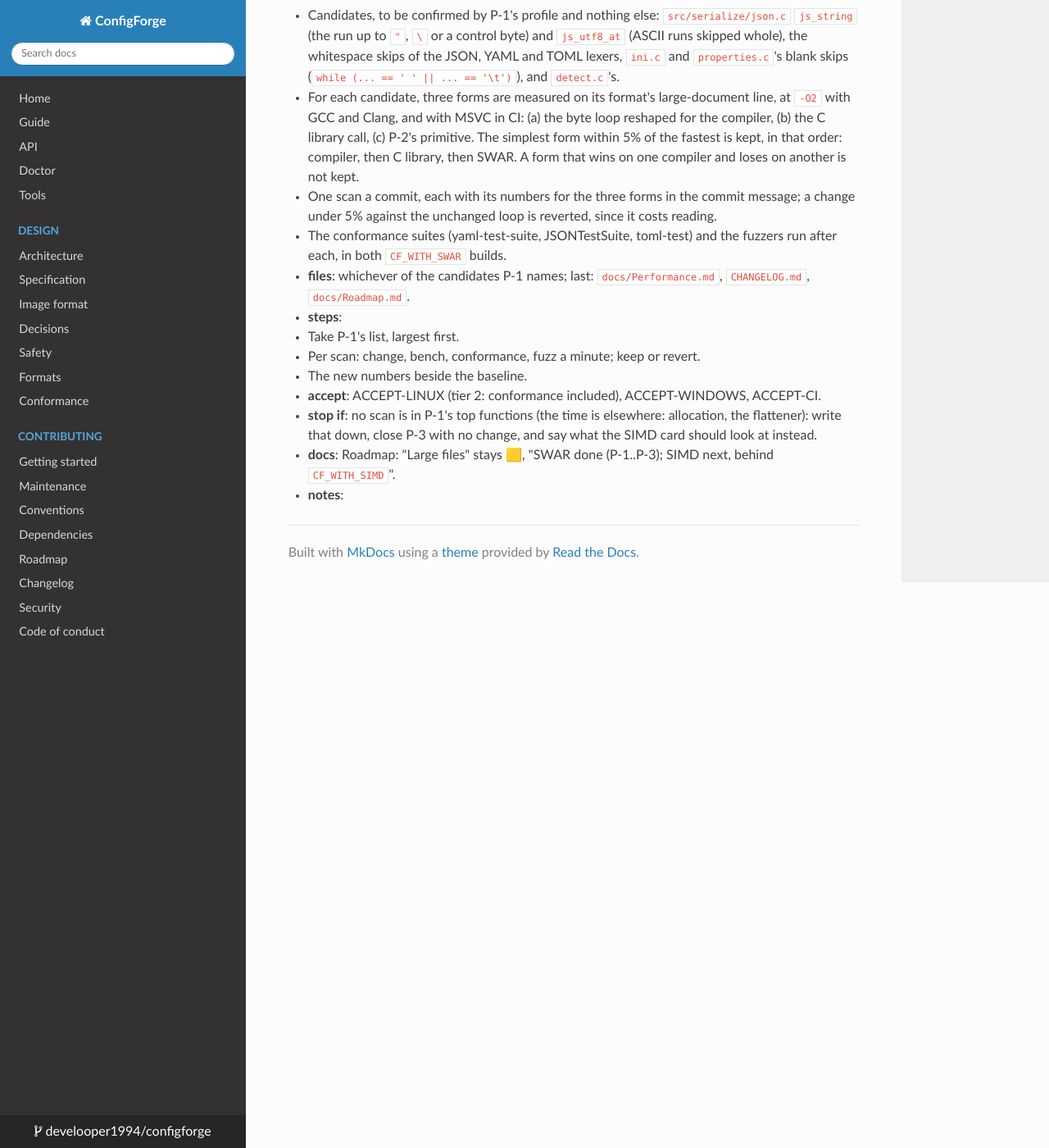
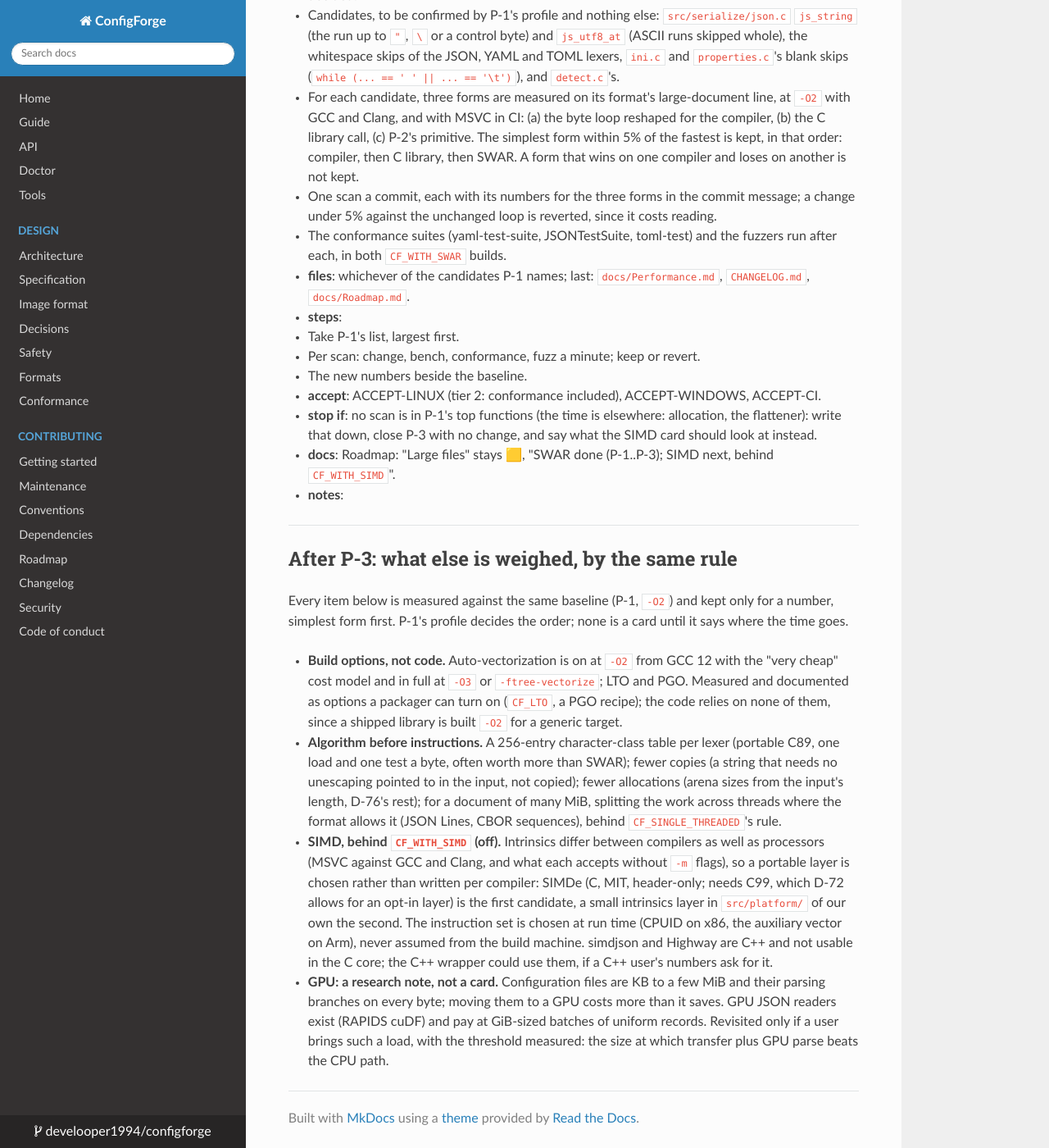
Before and after one commit to develooper1994/configforge, an MkDocs documentation site: the page built from docs/plan/P-word-at-a-time.md, in a window 1280 px wide and 1400 px high, scrolled down 3223 px. Shown: the whole window at 82% size. Built offline with MkDocs 1.6.1, drawn with Linux system fonts in a browser that asks for light colours.

Commit message:
Plan, P cards: build options, algorithmic work, SIMD through a portable layer with run-time dispatch, and the GPU as a measured question

```diff
--- a/docs/plan/P-word-at-a-time.md
+++ b/docs/plan/P-word-at-a-time.md
@@ -184,3 +184,40 @@ The rules every card here keeps:
 * **docs**: Roadmap: "Large files" stays 🟨, "SWAR done (P-1..P-3);
   SIMD next, behind `CF_WITH_SIMD`".
 * **notes**:
+
+---
+
+## After P-3: what else is weighed, by the same rule
+
+Every item below is measured against the same baseline (P-1, `-O2`)
+and kept only for a number, simplest form first. P-1's profile decides
+the order; none is a card until it says where the time goes.
+
+* **Build options, not code.** Auto-vectorization is on at `-O2` from
+  GCC 12 with the "very cheap" cost model and in full at `-O3` or
+  `-ftree-vectorize`; LTO and PGO. Measured and documented as options a
+  packager can turn on (`CF_LTO`, a PGO recipe); the code relies on none
+  of them, since a shipped library is built `-O2` for a generic target.
+* **Algorithm before instructions.** A 256-entry character-class table
+  per lexer (portable C89, one load and one test a byte, often worth
+  more than SWAR); fewer copies (a string that needs no unescaping
+  pointed to in the input, not copied); fewer allocations (arena sizes
+  from the input's length, D-76's rest); for a document of many MiB,
+  splitting the work across threads where the format allows it (JSON
+  Lines, CBOR sequences), behind `CF_SINGLE_THREADED`'s rule.
+* **SIMD, behind `CF_WITH_SIMD` (off).** Intrinsics differ between
+  compilers as well as processors (MSVC against GCC and Clang, and what
+  each accepts without `-m` flags), so a portable layer is chosen
+  rather than written per compiler: SIMDe (C, MIT, header-only; needs
+  C99, which D-72 allows for an opt-in layer) is the first candidate,
+  a small intrinsics layer in `src/platform/` of our own the second.
+  The instruction set is chosen at run time (CPUID on x86, the
+  auxiliary vector on Arm), never assumed from the build machine.
+  simdjson and Highway are C++ and not usable in the C core; the C++
+  wrapper could use them, if a C++ user's numbers ask for it.
+* **GPU: a research note, not a card.** Configuration files are KB to
+  a few MiB and their parsing branches on every byte; moving them to a
+  GPU costs more than it saves. GPU JSON readers exist (RAPIDS cuDF)
+  and pay at GiB-sized batches of uniform records. Revisited only if a
+  user brings such a load, with the threshold measured: the size at
+  which transfer plus GPU parse beats the CPU path.
```
